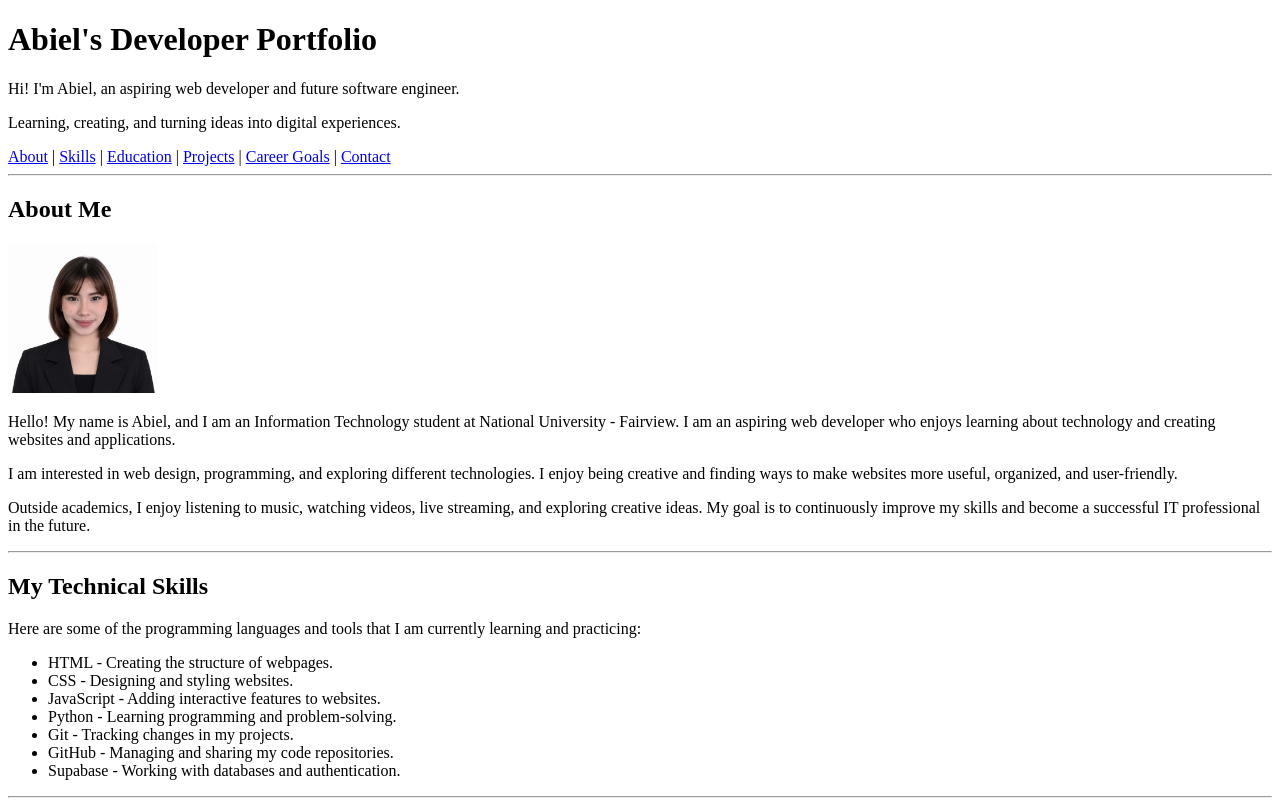
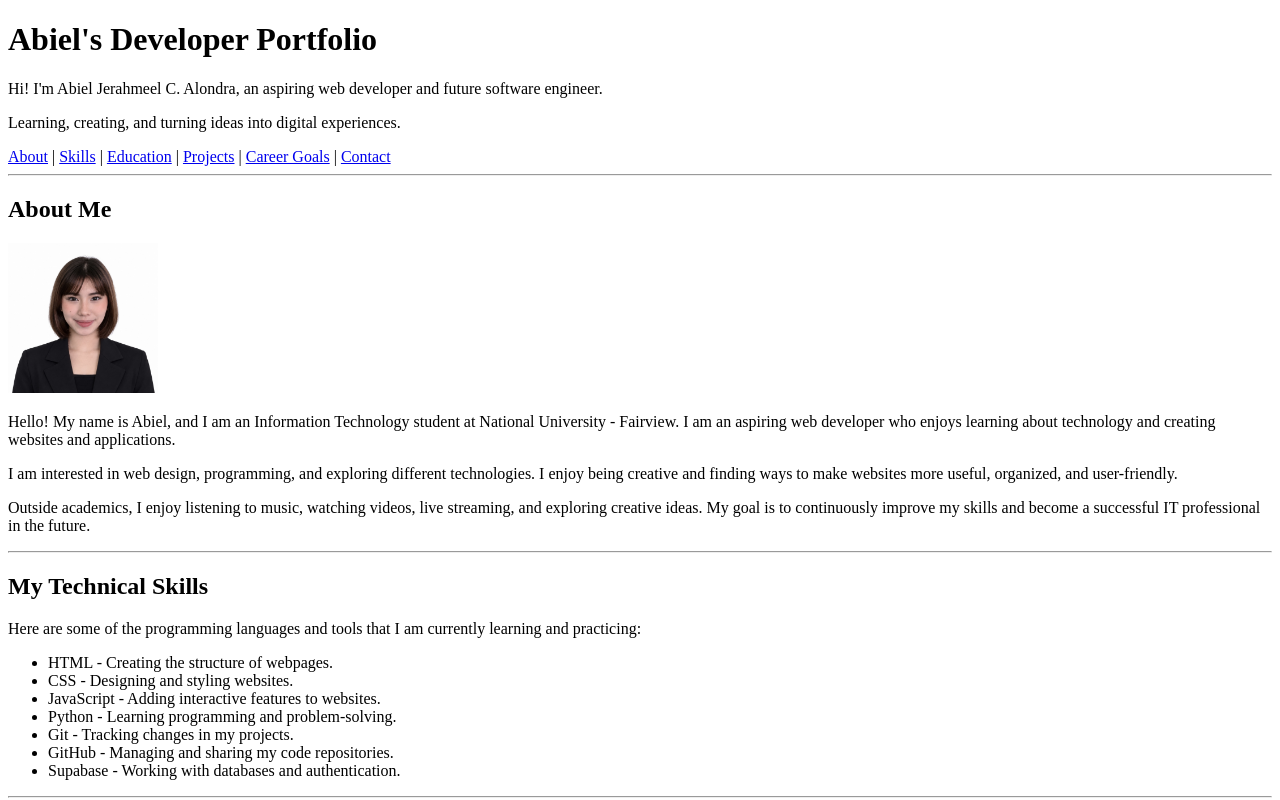
Before and after one commit to vielle09/my-developer-portfolio, a plain HTML site: page index.html in a window 1280 px wide. Shown: the top 800 px of the page. Drawn offline with Linux system fonts and the light colour scheme.

Commit message:
Update name to Abiel Jerahmeel C. Alondra

```diff
--- a/index.html
+++ b/index.html
@@ -11,7 +11,7 @@
     <!-- HEADER -->
     <header id="home">
         <h1>Abiel's Developer Portfolio</h1>
-        <p>Hi! I'm Abiel, an aspiring web developer and future software engineer.</p>
+        <p>Hi! I'm Abiel Jerahmeel C. Alondra, an aspiring web developer and future software engineer.</p>
         <p>Learning, creating, and turning ideas into digital experiences.</p>
 
         <!-- NAVIGATION -->
```
